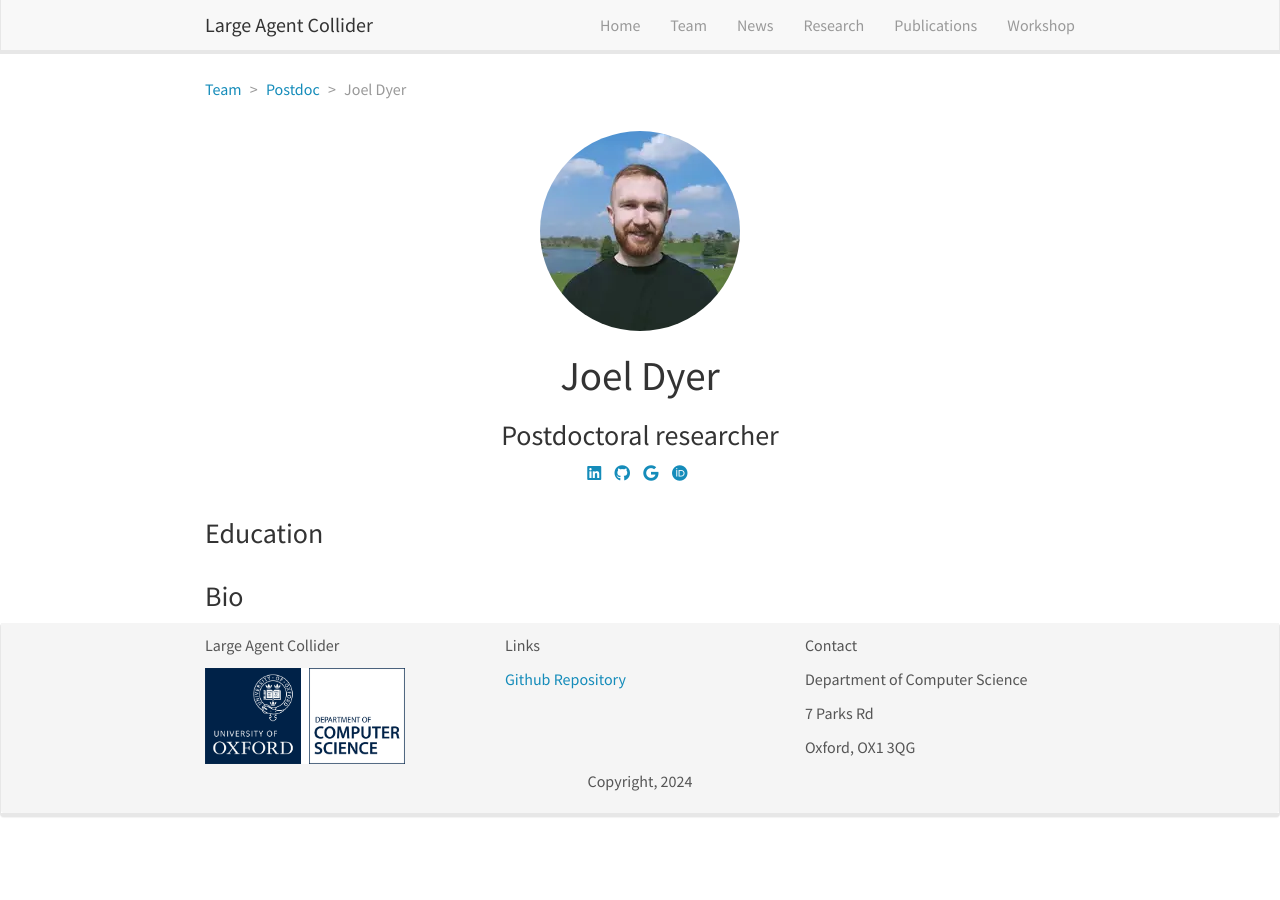
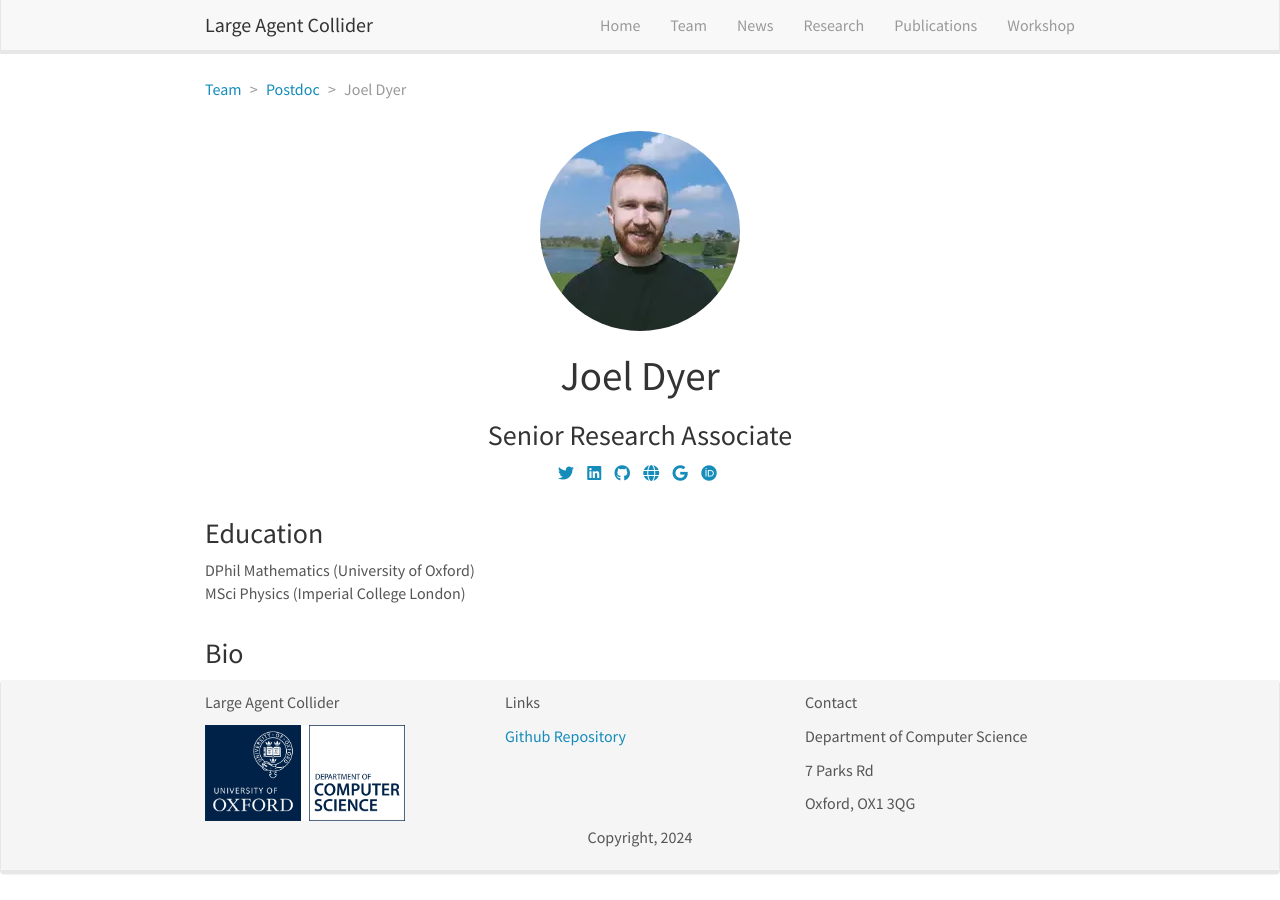
Before and after one commit to imqhashmi/LargeAgentCollider.github.io, a Jekyll site: the page built from _pages/team/_posts/2022-09-01-joel.md, in a window 1280 px wide. Built offline with Jekyll 4.4.1, drawn with Linux system fonts in a browser that asks for light colours; nearby versions of some CDN libraries.

Commit message:
Update 2022-09-01-joel.md

```diff
--- a/_pages/team/_posts/2022-09-01-joel.md
+++ b/_pages/team/_posts/2022-09-01-joel.md
@@ -3,15 +3,17 @@ layout: member
 category: postdoc
 title: Joel Dyer
 image: joel.webp
-role: Postdoctoral researcher
+role: Senior Research Associate
 permalink: 'team/joel'
 social:
-    #twitter: https://twitter.com/
-    linkedin: https://www.linkedin.com/
-    google-scholar: https://scholar.google.com/
-    github: https://github.com/
-    website:
-    orcid: https://orcid.org/
+    twitter: https://twitter.com/joelnmdyer
+    linkedin: https://www.linkedin.com/in/joelnmdyer/
+    google-scholar: https://scholar.google.com/citations?user=HeQWo3QAAAAJ&hl=en
+    github: https://github.com/joelnmdyer
+    website: https://joelnmdyer.github.io
+    orcid: https://orcid.org/0000-0002-8304-8450
     #research-gate: https://www.researchgate.net/
 education:
+ - DPhil Mathematics (University of Oxford)
+ - MSci Physics (Imperial College London)
 ---
```
